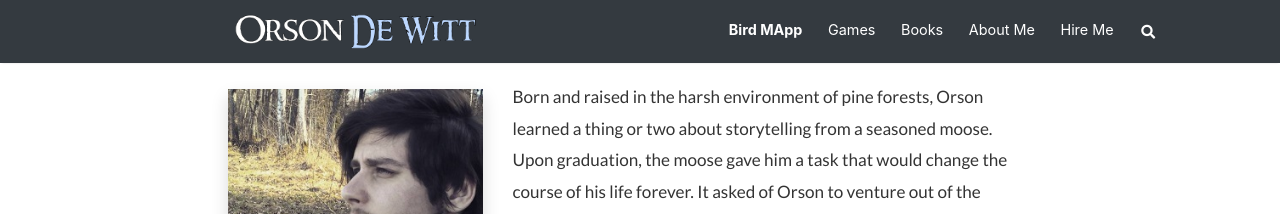
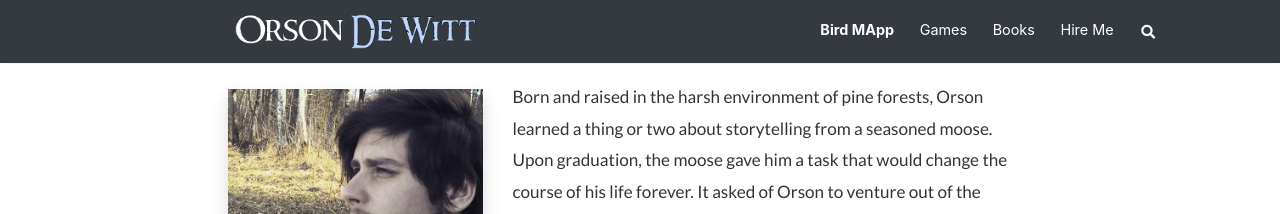
Before and after one commit to OrsonDWitt/OrsonDWitt.github.io, a Jekyll site: the page built from _pages/about.md, in a window 1280 px wide. Shown: the top 214 px of the page. Built offline with Jekyll 4.4.1, drawn with Linux system fonts in a browser that asks for light colours; nearby versions of some CDN libraries.

Commit message:
Update default.html

```diff
--- a/_layouts/default.html
+++ b/_layouts/default.html
@@ -63,9 +63,11 @@
                 </li>
 		{% endif %}
 
+		{% if page.url != "/about" %}
                 <li class="nav-item">
                 <a class="nav-link" href="{{ site.baseurl }}/about">About Me</a>
                 </li>
+	    	{% endif %}
 
 		<li class="nav-item">
                 <a class="nav-link" href="{{ site.baseurl }}/hire">Hire Me</a>
```
